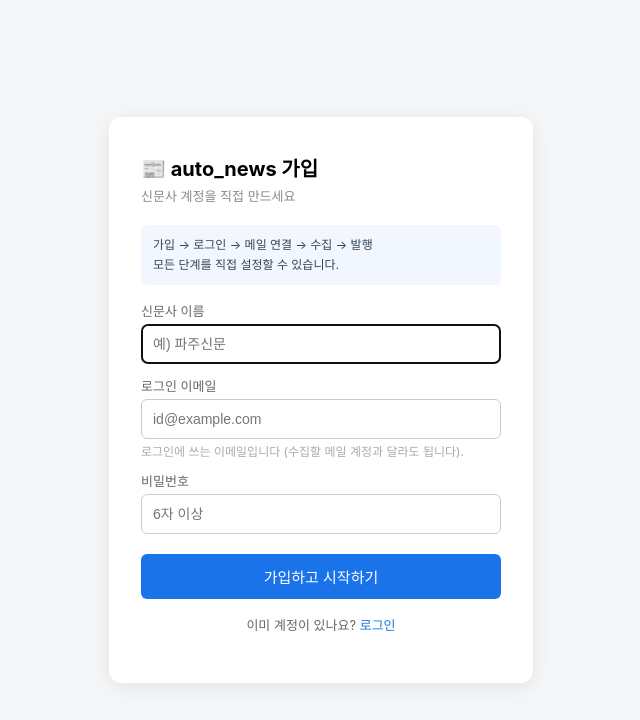
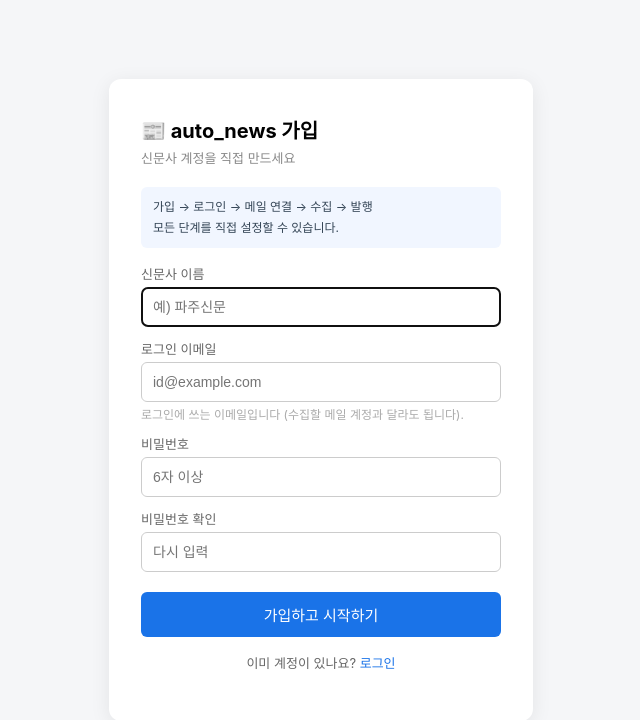
Before and after one commit to scorbito/AutoNews, a FastAPI app: page /signup in a window 1280 px wide. Shown: the top 720 px of the page, without its empty margins (319-959 px from the left). Run offline with FastAPI, Linux system fonts and the light colour scheme; some libraries are stand-ins or nearby versions.

Commit message:
회원가입 비밀번호 확인란 추가 (불일치 시 차단)
Co-Authored-By: Claude Opus 4.8 <noreply@anthropic.com>

```diff
--- a/src/aute_news/web/app.py
+++ b/src/aute_news/web/app.py
@@ -124,11 +124,13 @@ def signup_form(request: Request, error: str = ""):
 
 @app.post("/signup")
 def signup_post(request: Request, paper: str = Form(...), email: str = Form(...),
-                password: str = Form(...)):
+                password: str = Form(...), password2: str = Form(...)):
     """셀프 가입 — 신문사(tenant) + 사용자 생성 후 자동 로그인 → 메일 설정으로."""
     paper, email = paper.strip(), email.strip()
     if len(password) < 6:
         return RedirectResponse("/signup?error=pw", status_code=303)
+    if password != password2:
+        return RedirectResponse("/signup?error=mismatch", status_code=303)
     conn = db.connect()
     try:
         tid, uid = admin.create_account(conn, paper, email, password)
--- a/src/aute_news/web/templates/signup.html
+++ b/src/aute_news/web/templates/signup.html
@@ -32,6 +32,7 @@
     <div class="steps">가입 → 로그인 → 메일 연결 → 수집 → 발행<br>모든 단계를 직접 설정할 수 있습니다.</div>
     {% if error == "exists" %}<div class="err">이미 가입된 이메일입니다. 로그인해 주세요.</div>{% endif %}
     {% if error == "pw" %}<div class="err">비밀번호는 6자 이상이어야 합니다.</div>{% endif %}
+    {% if error == "mismatch" %}<div class="err">비밀번호가 서로 일치하지 않습니다.</div>{% endif %}
     {% if error == "fail" %}<div class="err">가입에 실패했습니다. 잠시 후 다시 시도해 주세요.</div>{% endif %}
     <form method="post" action="/signup">
       <label>신문사 이름</label>
@@ -40,7 +41,9 @@
       <input type="email" name="email" required placeholder="id@example.com">
       <div class="hint">로그인에 쓰는 이메일입니다 (수집할 메일 계정과 달라도 됩니다).</div>
       <label>비밀번호</label>
-      <input type="password" name="password" required placeholder="6자 이상">
+      <input type="password" name="password" required placeholder="6자 이상" minlength="6">
+      <label>비밀번호 확인</label>
+      <input type="password" name="password2" required placeholder="다시 입력">
       <button type="submit">가입하고 시작하기</button>
     </form>
     <p class="alt">이미 계정이 있나요? <a href="/login">로그인</a></p>
```
